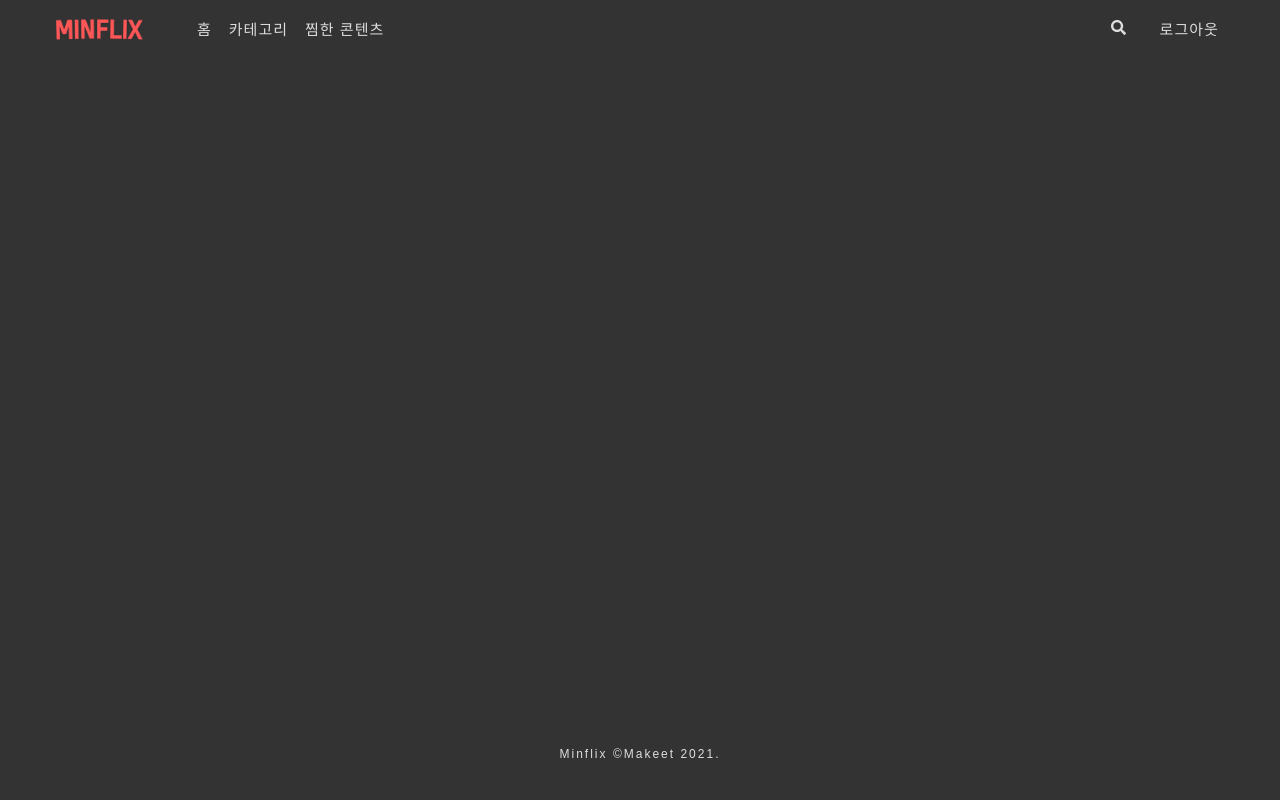
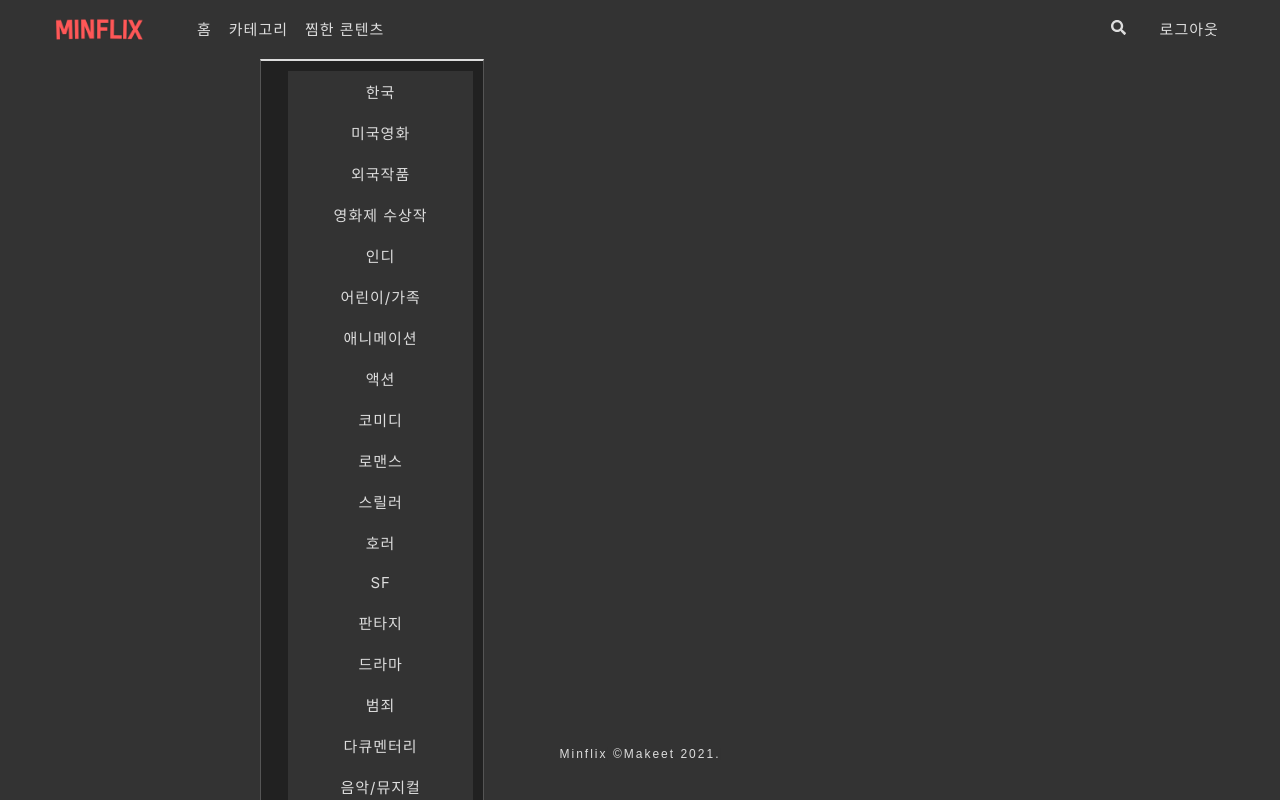
Before and after one commit to Makeet/minflix, a React (Create React App) app: page / in a window 1280 px wide. Both pictures are taken after a click on the item "카테고리". Built offline with nearby package versions, Linux system fonts and the light colour scheme.

Commit message:
카테고리 드롭박스

```diff
--- /dev/null
+++ b/src/components/CategoryData.json
@@ -0,0 +1,23 @@
+{
+  "category": [
+    "한국",
+    "미국영화",
+    "외국작품",
+    "영화제 수상작",
+    "인디",
+    "어린이/가족",
+    "애니메이션",
+    "액션",
+    "코미디",
+    "로맨스",
+    "스릴러",
+    "호러",
+    "SF",
+    "판타지",
+    "드라마",
+    "범죄",
+    "다큐멘터리",
+    "음악/뮤지컬",
+    "고전"
+  ]
+}
--- a/src/components/NavBar.js
+++ b/src/components/NavBar.js
@@ -3,17 +3,23 @@ import { faAngleDown, faSearch } from "@fortawesome/free-solid-svg-icons";
 import { FontAwesomeIcon } from "@fortawesome/react-fontawesome";
 import logo from "logos/logo.png";
 import "./NavBar.css";
+import categoryData from "components/CategoryData.json";
 
 function NavBar() {
   const [isOpenMenu, setToggleMenu] = useState(false);
   const [isOpenSearch, setToggleSearch] = useState(false);
+  const [isOpenCategory, setToggleCategory] = useState(false);
+
   const toggleMenu = () => {
     setToggleMenu((isOpenMenu) => !isOpenMenu);
   };
   const toggleSearch = () => {
     setToggleSearch((isOpenSearch) => !isOpenSearch);
   };
-
+  const toggleCategory = () => {
+    setToggleCategory((isOpenCategory) => !isOpenCategory);
+  }; /* 추후 수정 예정 api추가하여 fetch로 받아온 다음 작업해야함 */
+  // categoryData.category.map((item)=>{console.log("item: "+item)});
   return (
     <div>
       <header className="header">
@@ -22,52 +28,63 @@ function NavBar() {
             <img src={logo} className="logo" alt="logo" />
           </li>
           <li className="navigation-menu">
-            <a href="#" onClick={() => toggleMenu()}>
+            <a href="#!" onClick={() => toggleMenu()}>
               메뉴 <FontAwesomeIcon icon={faAngleDown} />
             </a>
-            <ul class={isOpenMenu ? "show-menu" : "hide-menu"}>
+            <ul className={isOpenMenu ? "show-menu" : "hide-menu"}>
               <li>
-                <a href="#">홈</a>
+                <a href="#!">홈</a>
               </li>
               <li>
-                <a href="#">카테고리</a>
+                <a href="#!">카테고리</a>
               </li>
               <li>
-                <a href="#">찜한 콘텐츠</a>
+                <a href="#!">찜한 콘텐츠</a>
               </li>
               <li>
-                <a href="#">설정</a>
+                <a href="#!">설정</a>
               </li>
             </ul>
           </li>
         </ul>
 
-        <ul class="left_menu">
+        <ul className="left_menu">
           <li>
-            <a href="#">홈</a>
+            <a href="#!">홈</a>
           </li>
           <li>
-            <a>카테고리</a>
+            <a onClick={() => toggleCategory()}>카테고리</a>
+            <ul className={isOpenCategory ? "show-menu" : "hide-menu"}>
+              {categoryData.category.map((item, index) => {
+                console.log(item);
+                return (<li key={index}>{item}</li>)
+              })}
+            </ul>
           </li>
           <li>
-            <a href="#">찜한 콘텐츠</a>
+            <a href="#!">찜한 콘텐츠</a>
           </li>
         </ul>
 
-        <ul class="right_menu">
-          <li onClick={() => toggleSearch()} class="search">
-              <input  class= {"searchInput"+(isOpenSearch ? " toggle" : "")}  type="text" placeholder="제목, 장르, 사람" />
-              <span class="searchIcon">
-                <FontAwesomeIcon icon={faSearch} />
-              </span>
+        <ul className="right_menu">
+          <li onClick={() => toggleSearch()} className="search">
+            <input
+              className={"searchInput" + (isOpenSearch ? " toggle" : "")}
+              type="text"
+              placeholder="제목, 장르, 사람"
+            />
+            <span className="searchIcon">
+              <FontAwesomeIcon icon={faSearch} />
+            </span>
           </li>
           <li>
-            <a href="#">로그아웃</a>
+            <a href="#!">로그아웃</a>
           </li>
         </ul>
       </header>
 
       <footer className="footer">
+        {/* TO DO: link 고쳐야함 */}
         <a href="https://github.com/Makeet/minflix">Minflix</a> &copy;Makeet{" "}
         {new Date().getFullYear()}.
       </footer>
```
Also changed, not shown: src/components/Category.js (+8 -5 lines), 1 other file (tests, documents, lock files or other folders).
